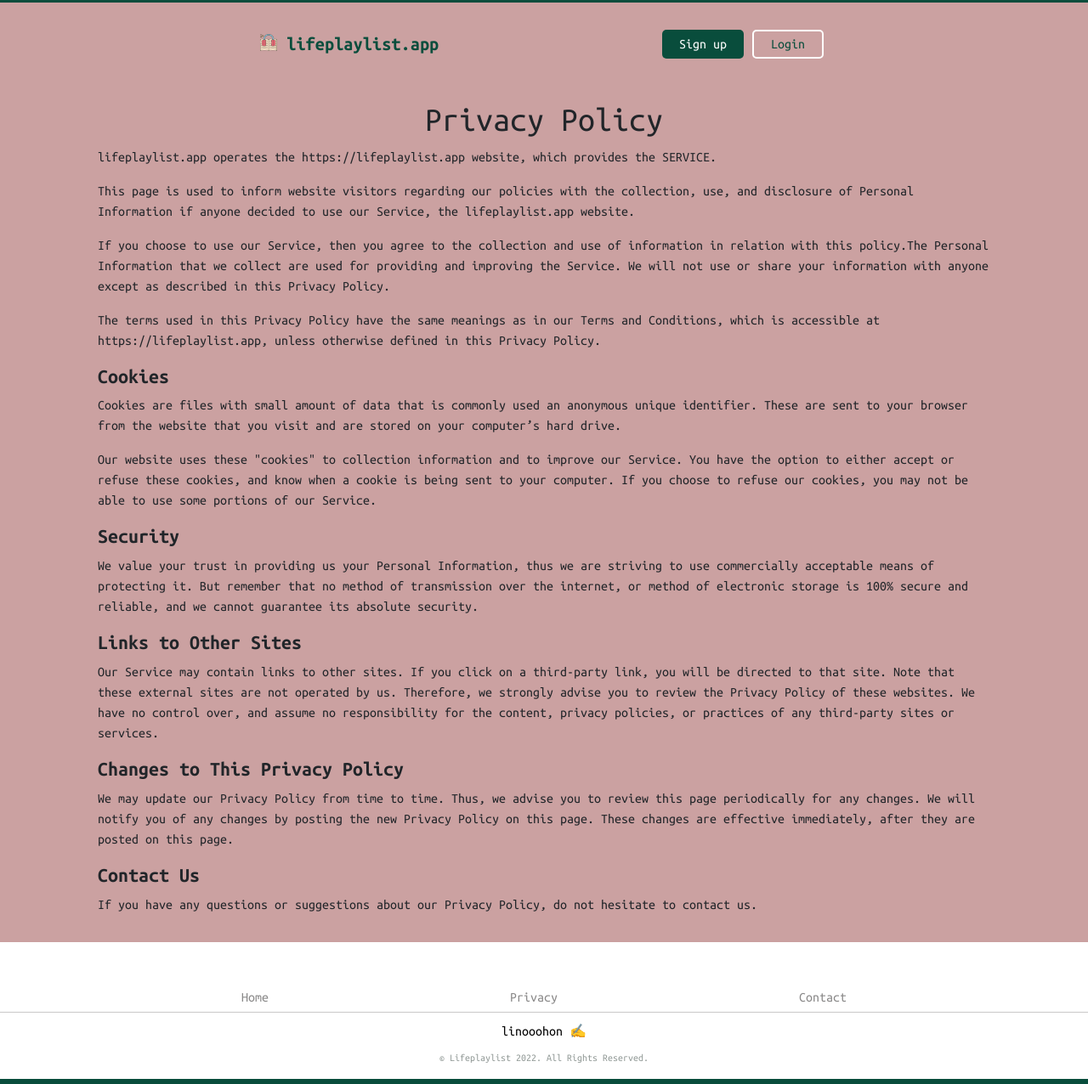
After one commit to linooohon/Life-Playlist, a Flask app: page /privacy in a window 1280 px wide. The commit adds this page. Shown: the whole page at 85% size. Run offline with Flask 2, Linux system fonts and the light colour scheme; parts of the project's set-up code (start-up, migrations or seed data) failed here and were passed over; some libraries are stand-ins or nearby versions.

Commit message:
feat: add privacy policy

```diff
--- a/app/static/index.css
+++ b/app/static/index.css
@@ -350,6 +350,12 @@ input:focus {
     margin-bottom: 0;
 }
 
+.footer .copyrigt {
+    font-size: 12px;
+    color: #939b98;
+    text-align: center;
+}
+
 
 @media (min-width: 321px) {
     .dashboard-li .artistsong_image{
--- /dev/null
+++ b/app/static/privacy.css
@@ -0,0 +1,17 @@
+
+
+.privacy_intro {
+    /* width: 600px; */
+    /* margin: auto; */
+    padding: 0 45px;
+}
+
+.privacy_intro h1 {
+    text-align: center;
+}
+
+
+.privacy_intro h2 {
+    font-size: 24px;
+    font-weight: 600;
+}
--- a/app/templates/base.html
+++ b/app/templates/base.html
@@ -20,6 +20,7 @@
     <link rel="stylesheet" href="{{ url_for('static', filename='not_login.css') }}">
     <link rel="stylesheet" href="{{ url_for('static', filename='intro.css') }}">
     <link rel="stylesheet" href="{{ url_for('static', filename='login.css') }}">
+    <link rel="stylesheet" href="{{ url_for('static', filename='privacy.css') }}">
 
     <!-- <link rel="stylesheet" href="https://cdnjs.cloudflare.com/ajax/libs/font-awesome/5.15.3/css/all.min.css"
         integrity="sha512-iBBXm8fW90+nuLcSKlbmrPcLa0OT92xO1BIsZ+ywDWZCvqsWgccV3gFoRBv0z+8dLJgyAHIhR35VZc2oM/gI1w=="
@@ -139,10 +140,14 @@
     <div class="footer">
         <div class="footer_nav">
             <a href="/">Home</a>
+            <a href="/privacy">Privacy</a>
             <a href="mailto:lifeplaylistsmtp@gmail.com">Contact</a>
         </div>
         <div class="creator">
-            <p>&copy; <a href="https://linooohon.com/" target=_black>linooohon</a> ✍️</p>
+            <p><a href="https://linooohon.com/" target=_black>linooohon</a> ✍️</p>
+        </div>
+        <div>
+            <p class="copyrigt">&copy; Lifeplaylist 2022. All Rights Reserved.</p>
         </div>
     </div>
 
--- /dev/null
+++ b/app/templates/privacy_policy.html
@@ -0,0 +1,45 @@
+{% extends "base.html" %} {% block title %} Privacy Policy {% endblock %}
+
+
+{% block content %}
+
+<div class="privacy_intro">
+    <h1>Privacy Policy</h1>
+    <p>lifeplaylist.app operates the https://lifeplaylist.app website, which provides the SERVICE.</p>
+    <p>This page is used to inform website visitors regarding our policies with the collection, use, and disclosure of
+        Personal
+        Information if anyone decided to use our Service, the lifeplaylist.app website.</p>
+    <p>If you choose to use our Service, then you agree to the collection and use of information in relation with this
+        policy.The Personal Information that we collect are used for providing and improving the Service. We will not use or share
+        your information with anyone except as described in this Privacy Policy.</p>
+    <p>The terms used in this Privacy Policy have the same meanings as in our Terms and Conditions, which is accessible at
+    https://lifeplaylist.app, unless otherwise defined in this Privacy Policy.</p>
+    <h2>Cookies</h2>
+    <p>Cookies are files with small amount of data that is commonly used an anonymous unique identifier. These are sent to your
+    browser from the website that you visit and are stored on your computer’s hard drive.</p>
+    <p>Our website uses these "cookies" to collection information and to improve our Service. You have the option to either
+    accept or refuse these cookies, and know when a cookie is being sent to your computer. If you choose to refuse our
+    cookies, you may not be able to use some portions of our Service.</p>
+    <h2>Security</h2>
+    <p>We value your trust in providing us your Personal Information, thus we are striving to use commercially acceptable means
+    of protecting it. But remember that no method of transmission over the internet, or method of electronic storage is 100%
+    secure and reliable, and we cannot guarantee its absolute security.</p>
+    <h2>Links to Other Sites</h2>
+    <p>Our Service may contain links to other sites. If you click on a third-party link, you will be directed to that site.
+    Note that these external sites are not operated by us. Therefore, we strongly advise you to review the Privacy Policy of
+    these websites. We have no control over, and assume no responsibility for the content, privacy policies, or practices of
+    any third-party sites or services.</p>
+    <h2>Changes to This Privacy Policy</h2>
+    <p>We may update our Privacy Policy from time to time. Thus, we advise you to review this page periodically for any
+    changes. We will notify you of any changes by posting the new Privacy Policy on this page. These changes are effective
+    immediately, after they are posted on this page.</p>
+    <h2>Contact Us</h2>
+    <p>If you have any questions or suggestions about our Privacy Policy, do not hesitate to contact us.</p>
+</div>
+<!-- <p>lifeplaylist.app operates the https://lifeplaylist.app website, which provides the SERVICE.</p>
+<p>This page is used to inform website visitors regarding our policies with the collection, use, and disclosure of Personal
+Information if anyone decided to use our Service, the lifeplaylist.app website.</p>
+<p>If you choose to use our Service, then you agree to the collection and use of information in relation with this policy.
+The Personal Information that we collect are used for providing and improving the Service. We will not use or share your
+information with anyone except as described in this Privacy Policy.</p> -->
+{% endblock %}
--- a/app/views/views.py
+++ b/app/views/views.py
@@ -136,3 +136,8 @@ def google_sign_in():
 #     response.headers.add('Access-Control-Allow-Origin', '*')
 #     response.headers.add("Access-Control-Allow-Headers", 'content-type')
 #     return response
+
+
+@views.route('/privacy', methods=['GET'])
+def privacy():
+    return render_template("privacy_policy.html", user=current_user)
--- a/main.py
+++ b/main.py
@@ -63,6 +63,7 @@ trigger_background_job = BackgroundHelper(app)
 
 
 if __name__ == '__main__':
-    app.run(debug=True, use_reloader=True)
+    app.run()
+    # app.run(debug=True, use_reloader=True)
     # app.run(debug=True, use_reloader=True, host="localhost", port=5000)
     # app.run(debug=True)
```
Also changed, not shown: README.md, app/views/auth.py (line endings or trailing spaces).
